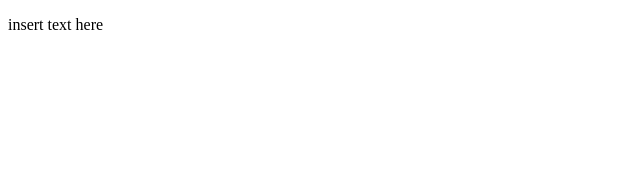
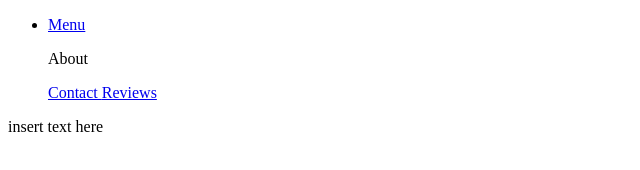
Before and after one commit to savannahbrookek-tech/Krusty-Krab-Group, a plain HTML site: page About.html in a window 1280 px wide. Shown: the whole page, without its empty margins (0-640 px from the left). Drawn offline with Linux system fonts and the light colour scheme.

Commit message:
I added the navigation bar to each page so the website will be easier to navigate. Lmk if it looks incorrect!

```diff
--- a/About.html
+++ b/About.html
@@ -1,5 +1,16 @@
 <!DOCTYPE html>
 <html lang="en">
+      <nav>
+    <ul>
+      <li>
+        <a href="Menu.html"> Menu </a>
+        <p>About</p>
+        <a href="Contact.html"> Contact </a>
+        <a href="Reviews.html"> Reviews </a>
+      </li>
+    </ul>
+  </nav>
+
   <head>
     <title>About Us</title>
   </head>
```
Also changed, not shown: Contact.html (+12 -0 lines), Menu.html (+12 -0 lines), Reviews.html (+12 -0 lines).
